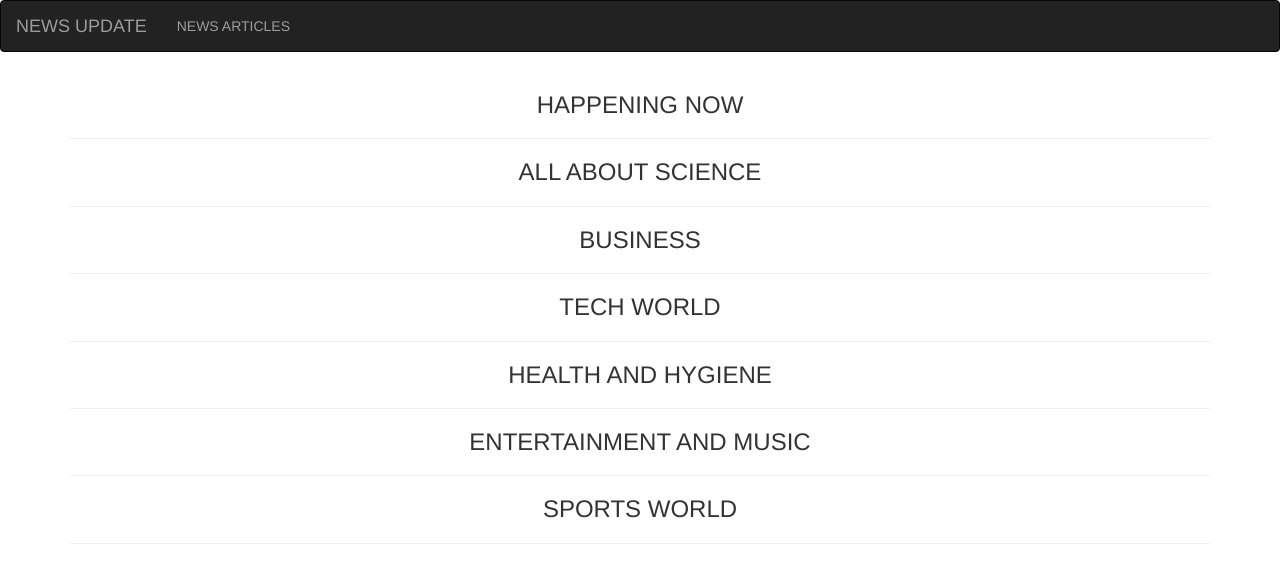
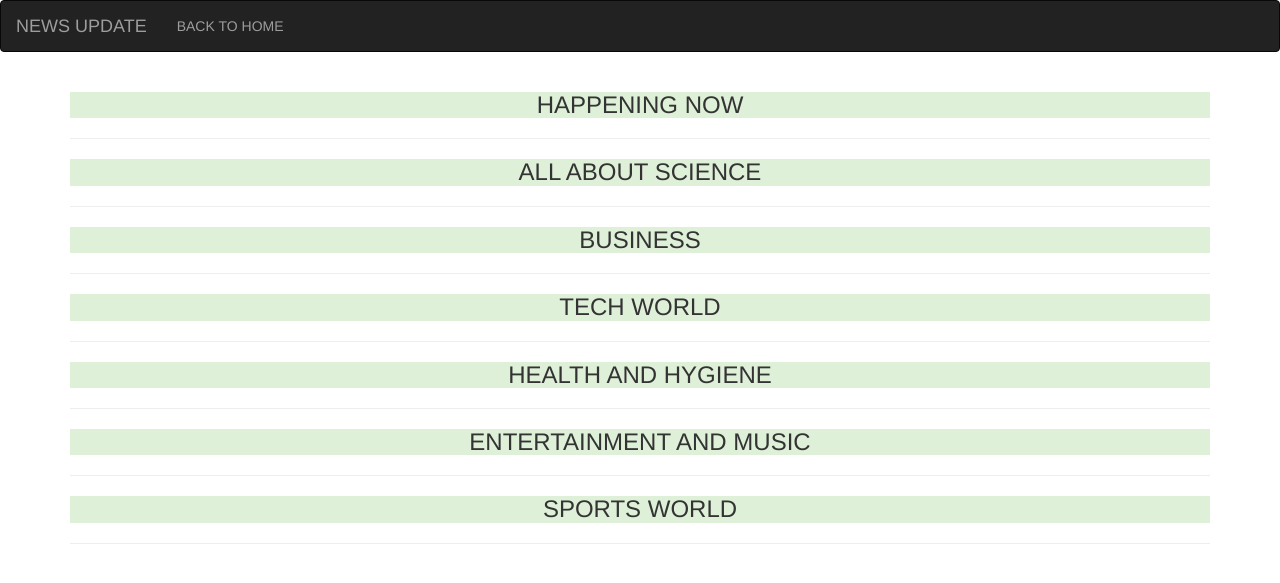
Before and after one commit to Mariga123/News, a Flask app: template app/templates/index.html in a window 1280 px wide. Shown: the top 583 px of the page. Run offline with Flask 2, Linux system fonts and the light colour scheme; the template is opened without the code that fills it, so the values that code supplies are empty; some libraries are stand-ins or nearby versions.

Commit message:
style source cards

```diff
--- a/app/templates/index.html
+++ b/app/templates/index.html
@@ -3,45 +3,45 @@
 {% block content%}
 <div class="container">
 
-    <h3 class="text-center"> HAPPENING NOW</h3>
+    <h3 class="text-center bg bg-success"> HAPPENING NOW</h3>
     <hr>
 
     {{ macro.displaySourceList(general_sources)}}
 
-    <h3 class="text-center"> ALL ABOUT SCIENCE</h3>
+    <h3 class="text-center bg bg-success"> ALL ABOUT SCIENCE</h3>
     <hr>
 
     {{ macro.displaySourceList(science_sources)}}
 
 
-    <h3 class="text-center"> BUSINESS </h3>
+    <h3 class="text-center bg bg-success"> BUSINESS </h3>
     <hr>
 
     {{ macro.displaySourceList(business_sources)}}
 
 
 
-    <h3 class="text-center"> TECH WORLD </h3>
+    <h3 class="text-center bg bg-success"> TECH WORLD </h3>
     <hr>
 
     {{ macro.displaySourceList(technology_sources)}}
 
 
-    <h3 class="text-center"> HEALTH AND HYGIENE </h3>
+    <h3 class="text-center bg bg-success"> HEALTH AND HYGIENE </h3>
     <hr>
 
     {{ macro.displaySourceList(health_sources)}}
 
 
 
-    <h3 class="text-center"> ENTERTAINMENT AND MUSIC</h3>
+    <h3 class="text-center bg bg-success"> ENTERTAINMENT AND MUSIC</h3>
     <hr>
 
     {{ macro.displaySourceList(entertainment_sources)}}
 
 
 
-    <h3 class="text-center"> SPORTS WORLD</h3>
+    <h3 class="text-center bg bg-success"> SPORTS WORLD</h3>
     <hr>
 
     {{ macro.displaySourceList(sports_sources)}}
--- a/app/templates/navbar.html
+++ b/app/templates/navbar.html
@@ -7,11 +7,11 @@
                 <span class="icon-bar"></span>
                 <span class="icon-bar"></span>
             </button>
-            <a class="navbar-brand" href="/"> NEWS UPDATE </a>
+            <a class=" text-center navbar-brand" href="/"> NEWS UPDATE </a>
         </div>
         <div class="navbar-collapse collapse">
-            <ul class="nav navbar-nav">
-                <li><a href="/">NEWS ARTICLES</a></li>
+            <ul class=" text-center nav navbar-nav">
+                <li><a href="/">BACK TO HOME</a></li>
         </div>
     </div>
 </div>
```
Also changed, not shown: app/templates/articles.html (+0 -15 lines).
